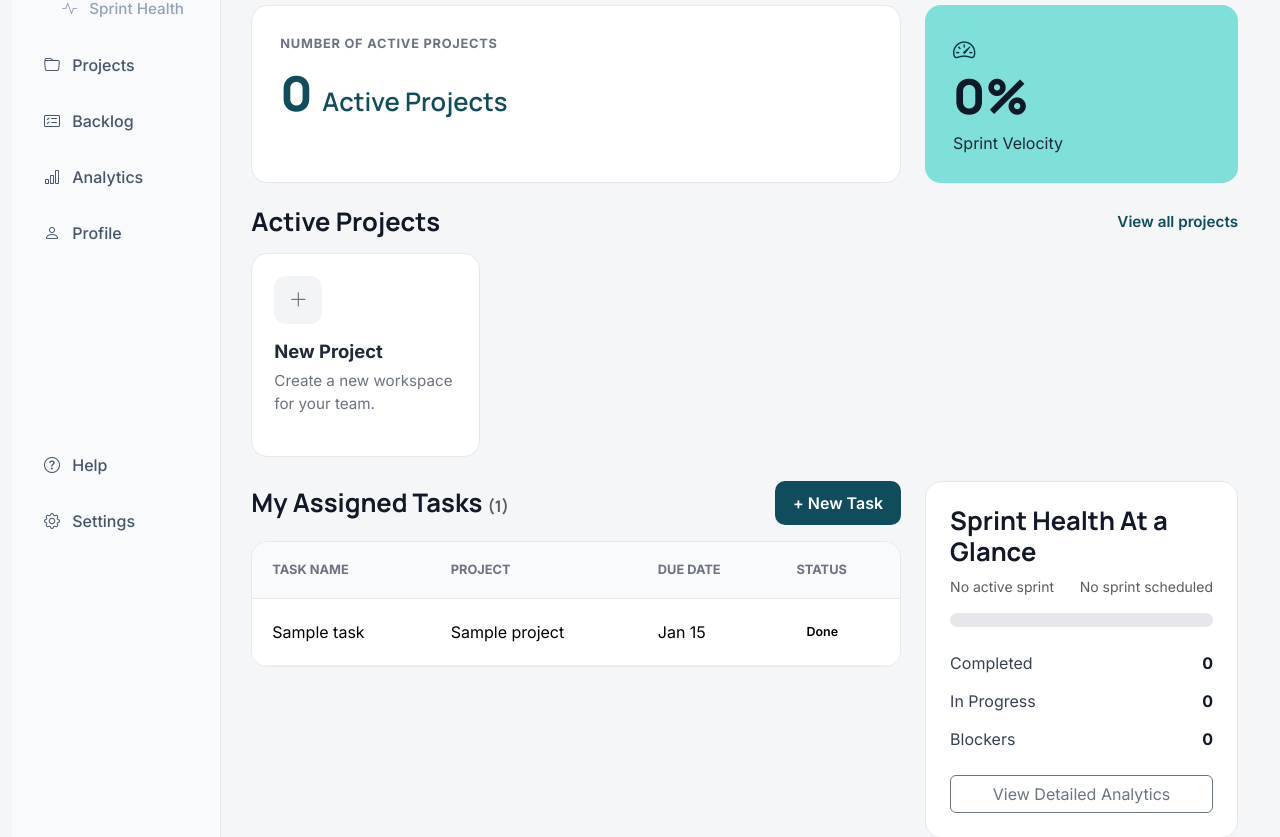
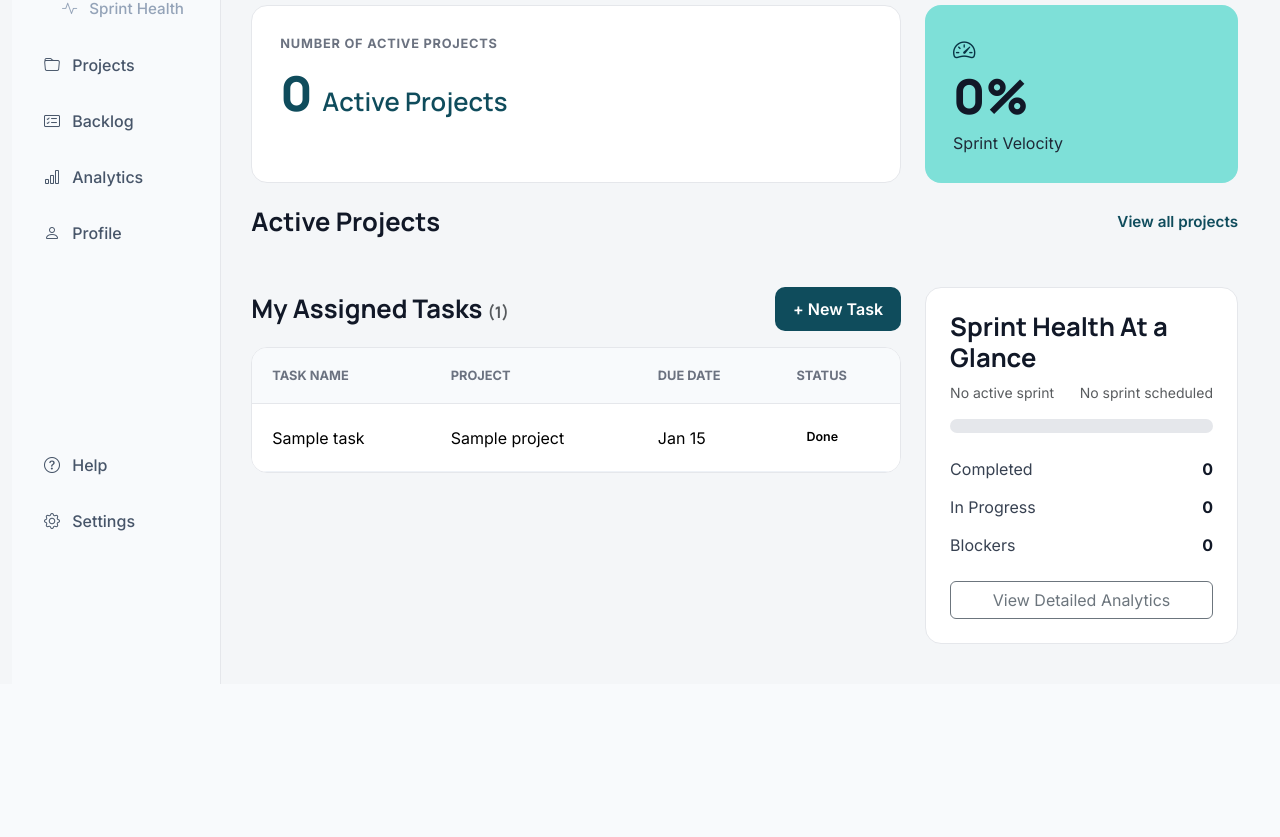
Before and after one commit to amitmath/CITS5505-Project, a Flask app: page /dashboard in a window 1280 px wide. Shown: the part 223-1060 px from the top of the page. After the commit the page ends 907 px from the top, so only its background shows below. Run offline with Flask 3, Linux system fonts and the light colour scheme; the visitor is signed in with stand-in values (Sample User, id 1); tables that the repository leaves empty hold one stand-in row (values such as "Sample post"); grey boxes marked "Sample" are stand-in pictures.

Commit message:
refactor dashbaord page active projects to show in a horizontal slider

```diff
--- a/app/static/css/dashboard_styles.css
+++ b/app/static/css/dashboard_styles.css
@@ -229,6 +229,44 @@ body {
 .project-card {
   padding: 22px;
   height: 100%;
+}
+
+.project-slider {
+  display: flex;
+  gap: 20px;
+  overflow-x: auto;
+  padding-bottom: 10px;
+  scroll-snap-type: x mandatory;
+}
+
+/* Each card behaves like a slide */
+.project-slide-card {
+  flex: 0 0 280px;
+  scroll-snap-align: start;
+}
+
+/* Optional: smooth scroll */
+.project-slider {
+  scroll-behavior: smooth;
+}
+
+/* Scrollbar styling */
+.project-slider::-webkit-scrollbar {
+  height: 8px;
+}
+
+.project-slider::-webkit-scrollbar-track {
+  background: #e5e7eb;
+  border-radius: 999px;
+}
+
+.project-slider::-webkit-scrollbar-thumb {
+  background: #94a3b8;
+  border-radius: 999px;
+}
+
+.project-slider::-webkit-scrollbar-thumb:hover {
+  background: #64748b;
 }
 
 .project-icon {
--- a/app/templates/dashboard.html
+++ b/app/templates/dashboard.html
@@ -40,9 +40,9 @@
     <a href="#" class="section-link">View all projects</a>
   </div>
 
-  <div class="row g-4">
+  <div class="project-slider">
     {% for project in projects %}
-    <div class="col-md-6 col-xl-3">
+    <div class="project-slide-card">
       <div class="project-card">
         <div class="project-icon"><i class="bi bi-laptop"></i></div>
         <h5>{{ project.name }}</h5>
@@ -53,13 +53,6 @@
       </div>
     </div>
     {% endfor %}
-    <div class="col-md-6 col-xl-3">
-      <div class="project-card new-project-card">
-        <div class="project-icon"><i class="bi bi-plus-lg"></i></div>
-        <h5>New Project</h5>
-        <p>Create a new workspace for your team.</p>
-      </div>
-    </div>
   </div>
 </section>
 
```
